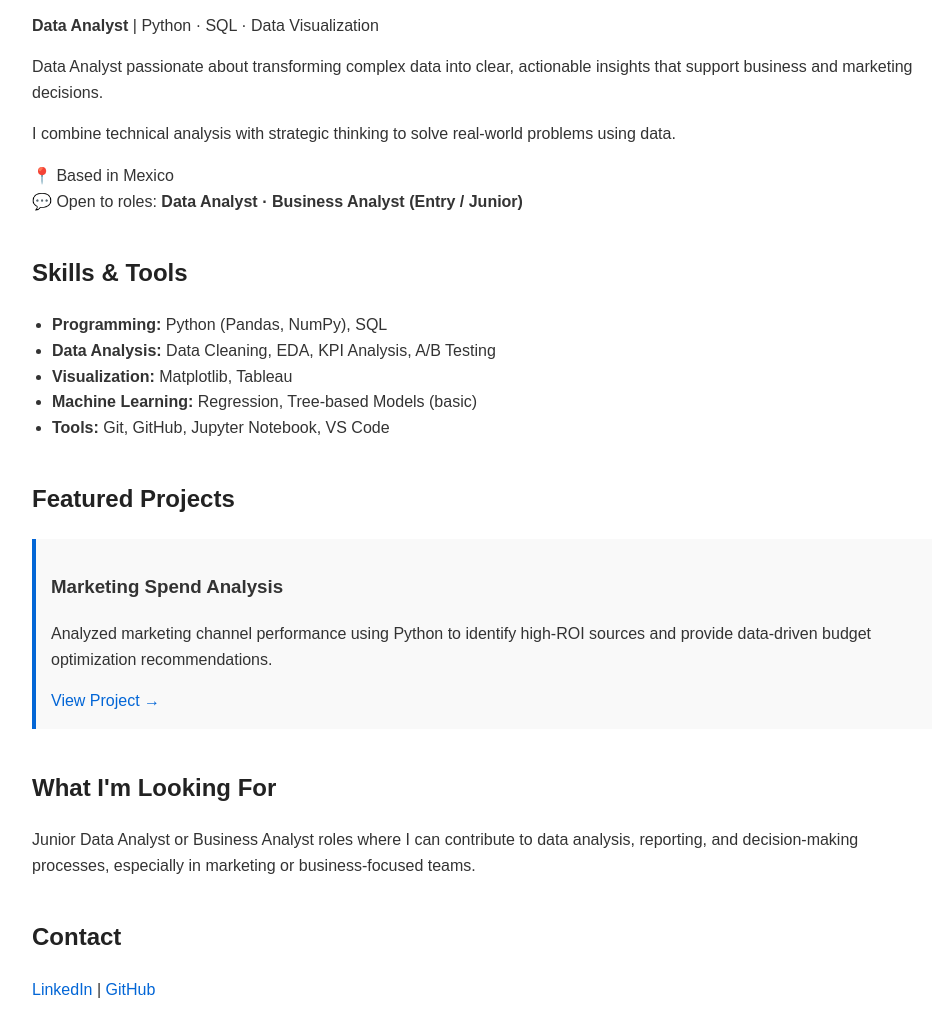
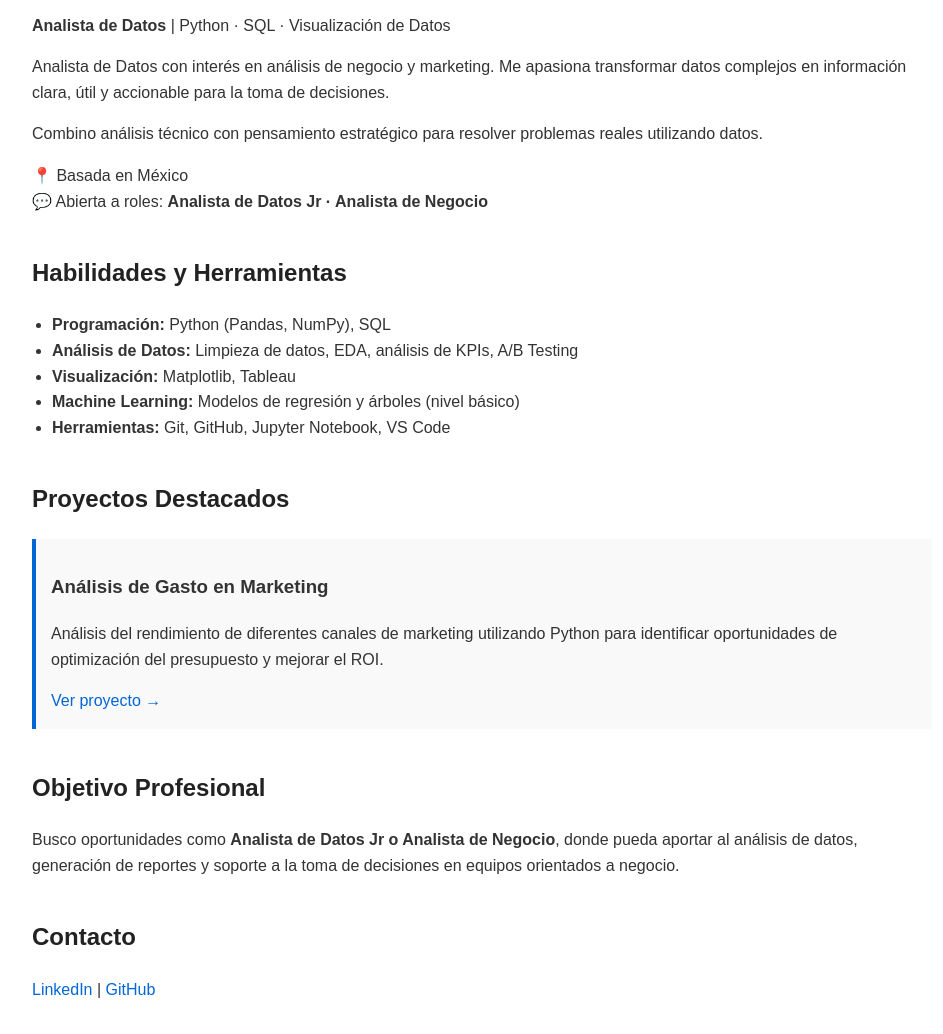
Before and after one commit to monybaca/monybaca.github.io, a plain HTML site: page index.html in a window 1280 px wide. Shown: the part 116-1150 px from the top of the page, without its empty margins (158-1101 px from the left). Drawn offline with Linux system fonts and the light colour scheme.

Commit message:
Update index.html

```diff
--- a/index.html
+++ b/index.html
@@ -1,8 +1,8 @@
 <!DOCTYPE html>
-<html lang="en">
+<html lang="es">
 <head>
   <meta charset="UTF-8">
-  <title>Monica Baca | Data Analyst</title>
+  <title>Monica Baca | Analista de Datos</title>
   <meta name="viewport" content="width=device-width, initial-scale=1.0">
 
   <style>
@@ -49,51 +49,52 @@
 <body>
 
   <h1>Monica Baca</h1>
-  <p><strong>Data Analyst</strong> | Python · SQL · Data Visualization</p>
+  <p><strong>Analista de Datos</strong> | Python · SQL · Visualización de Datos</p>
 
   <p>
-    Data Analyst passionate about transforming complex data into clear,
-    actionable insights that support business and marketing decisions.
+    Analista de Datos con interés en análisis de negocio y marketing.
+    Me apasiona transformar datos complejos en información clara,
+    útil y accionable para la toma de decisiones.
   </p>
 
   <p>
-    I combine technical analysis with strategic thinking to solve real-world
-    problems using data.
+    Combino análisis técnico con pensamiento estratégico para resolver
+    problemas reales utilizando datos.
   </p>
 
   <p>
-    📍 Based in Mexico <br>
-    💬 Open to roles: <strong>Data Analyst · Business Analyst (Entry / Junior)</strong>
+    📍 Basada en México <br>
+    💬 Abierta a roles: <strong>Analista de Datos Jr · Analista de Negocio</strong>
   </p>
 
-  <h2>Skills & Tools</h2>
+  <h2>Habilidades y Herramientas</h2>
   <ul>
-    <li><strong>Programming:</strong> Python (Pandas, NumPy), SQL</li>
-    <li><strong>Data Analysis:</strong> Data Cleaning, EDA, KPI Analysis, A/B Testing</li>
-    <li><strong>Visualization:</strong> Matplotlib, Tableau</li>
-    <li><strong>Machine Learning:</strong> Regression, Tree-based Models (basic)</li>
-    <li><strong>Tools:</strong> Git, GitHub, Jupyter Notebook, VS Code</li>
+    <li><strong>Programación:</strong> Python (Pandas, NumPy), SQL</li>
+    <li><strong>Análisis de Datos:</strong> Limpieza de datos, EDA, análisis de KPIs, A/B Testing</li>
+    <li><strong>Visualización:</strong> Matplotlib, Tableau</li>
+    <li><strong>Machine Learning:</strong> Modelos de regresión y árboles (nivel básico)</li>
+    <li><strong>Herramientas:</strong> Git, GitHub, Jupyter Notebook, VS Code</li>
   </ul>
 
-  <h2>Featured Projects</h2>
+  <h2>Proyectos Destacados</h2>
 
   <div class="project">
-    <h3>Marketing Spend Analysis</h3>
+    <h3>Análisis de Gasto en Marketing</h3>
     <p>
-      Analyzed marketing channel performance using Python to identify
-      high-ROI sources and provide data-driven budget optimization recommendations.
+      Análisis del rendimiento de diferentes canales de marketing utilizando Python
+      para identificar oportunidades de optimización del presupuesto y mejorar el ROI.
     </p>
-    <a href="/marketing-analysis/">View Project →</a>
+    <a href="/marketing-analysis/">Ver proyecto →</a>
   </div>
 
-  <h2>What I'm Looking For</h2>
+  <h2>Objetivo Profesional</h2>
   <p>
-    Junior Data Analyst or Business Analyst roles where I can contribute
-    to data analysis, reporting, and decision-making processes,
-    especially in marketing or business-focused teams.
+    Busco oportunidades como <strong>Analista de Datos Jr o Analista de Negocio</strong>,
+    donde pueda aportar al análisis de datos, generación de reportes y
+    soporte a la toma de decisiones en equipos orientados a negocio.
   </p>
 
-  <h2>Contact</h2>
+  <h2>Contacto</h2>
   <p>
     <a href="https://www.linkedin.com/">LinkedIn</a> |
     <a href="https://github.com/monybaca">GitHub</a>
```
